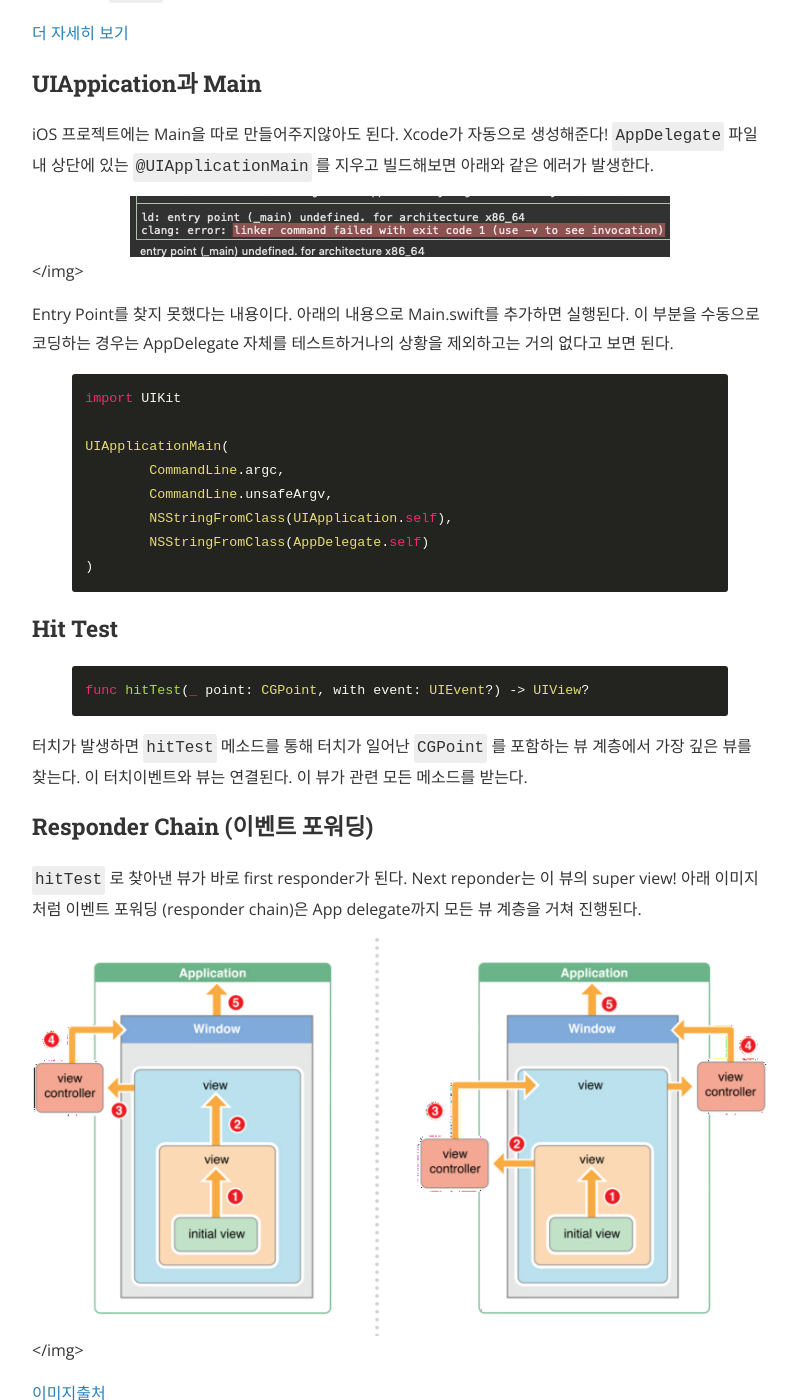
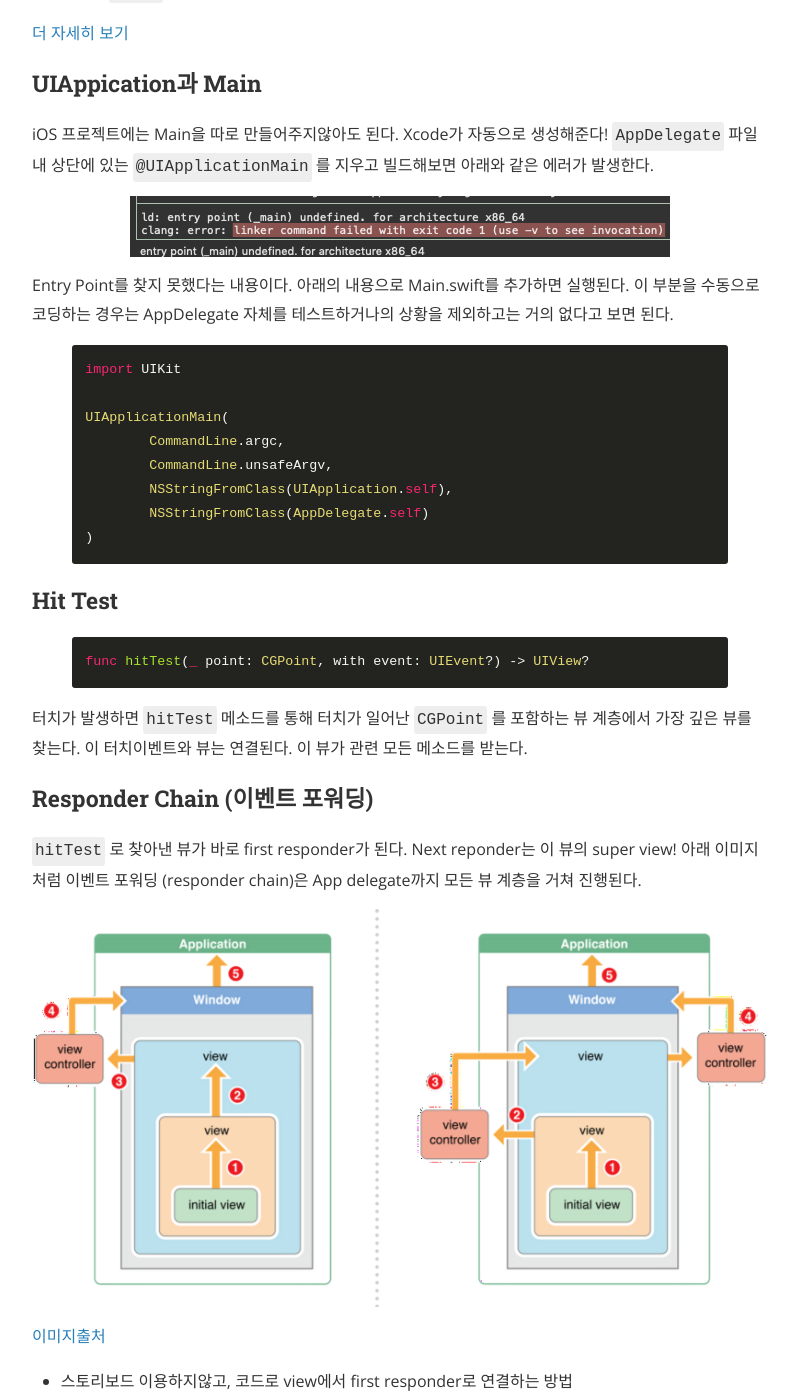
Before and after one commit to popsmile/popsmile.github.io, a Jekyll site: the page built from _posts/2019-01-10-TIL.markdown, in a window 1280 px wide and 1400 px high, scrolled down 785 px. Shown: the whole window, without its empty margins (240-1038 px from the left). Built offline with Jekyll 4.4.1, drawn with Linux system fonts in a browser that asks for light colours; nearby versions of some CDN libraries.

Commit message:
Delete: the close tag of image

```diff
--- a/_posts/2019-01-10-TIL.markdown
+++ b/_posts/2019-01-10-TIL.markdown
@@ -20,7 +20,7 @@ cover:  "/assets/cover/finger-touches-iphone.jpeg"
 
 iOS 프로젝트에는 Main을 따로 만들어주지않아도 된다. Xcode가 자동으로 생성해준다!  `AppDelegate` 파일 내 상단에 있는 `@UIApplicationMain` 를 지우고 빌드해보면 아래와 같은 에러가 발생한다.
 
-<img src="https://popsmile.github.io/res/images/TIL/entry-point-defined.png"></img>
+<img src="https://popsmile.github.io/res/images/TIL/entry-point-defined.png">
 
 Entry Point를 찾지 못했다는 내용이다. 아래의 내용으로 Main.swift를 추가하면 실행된다. 이 부분을 수동으로 코딩하는 경우는 AppDelegate 자체를 테스트하거나의 상황을 제외하고는 거의 없다고 보면 된다.
 
@@ -47,7 +47,7 @@ func hitTest(_ point: CGPoint, with event: UIEvent?) -> UIView?
 
 `hitTest` 로 찾아낸 뷰가 바로 first responder가 된다. Next reponder는 이 뷰의 super view! 아래 이미지처럼 이벤트 포워딩 (responder chain)은 App delegate까지 모든 뷰 계층을 거쳐 진행된다.
 
-<img src="https://popsmile.github.io/res/images/TIL/responder-chain.png"></img>
+<img src="https://popsmile.github.io/res/images/TIL/responder-chain.png">
 
 [이미지출처](https://medium.com/ios-os-x-development/understanding-cocoa-and-cocoa-touch-responder-chain-12fe558ebe97)
 
```
